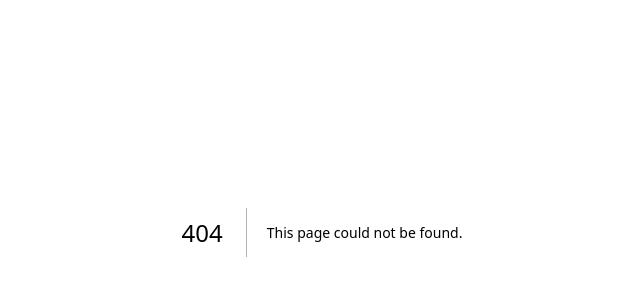
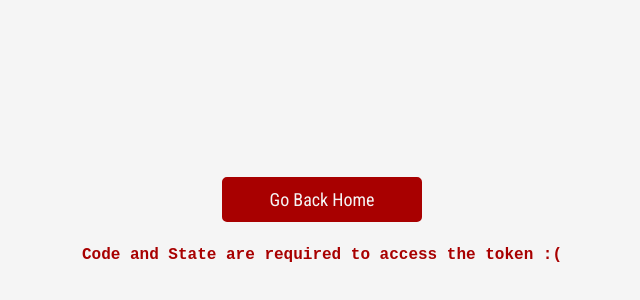
Before and after one commit to NerdPlayground/auralis, a Next.js app: page /authorize in a window 1280 px wide. Before the commit this address had no page. Shown: the part 168-468 px from the top of the page, without its empty margins (318-958 px from the left). Built offline with nearby package versions, Linux system fonts and the light colour scheme.

Commit message:
chore (Application) : setup application security - authorization and authentication

```diff
--- /dev/null
+++ b/app/authorize/page.js
@@ -0,0 +1,99 @@
+"use client";
+import Link from "next/link";
+import { robotoCondensed } from "@/app/ui/fonts";
+import { getAccessToken } from "@/app/lib/actions";
+import { useEffect, useState, useTransition } from "react";
+
+export default function Page({ searchParams }){
+    const initialState=Object.freeze({
+        status: false,
+        error: false,
+        content: null,
+    });
+    const [message, setMessage]=useState(initialState);
+    const [spotifyParams, setParams]=useState(null);
+    const [isPending, startTransition]=useTransition();
+
+    useEffect(()=>{
+        const spError=searchParams["error"];
+        if(spError){
+            setMessage({
+                status: true, error: true,
+                content: "The application has been denied access to the user's information :(",
+            });
+            return;
+        }
+
+        const {code,state}=searchParams;
+        if(code===undefined || state===undefined){
+            setMessage({
+                status: true, error: true,
+                content: "Code and State are required to access the token :(",
+            });
+            return;
+        }
+
+        setParams({code, state});
+
+    },[searchParams]);
+
+    return (
+        <>
+            {message.status?(
+                <>
+                    <Link
+                        id="authorize-button" href="/"
+                        className={`
+                            ${robotoCondensed.className}
+                            ${message.error? 'error':'info'}
+                            button
+                        `}
+                    >
+                        Go Back Home
+                    </Link>
+                    <p
+                        className={`
+                            message
+                            ${message.error? "error-message" : "info-message"}
+                        `}
+                    >
+                        {message.content}
+                    </p>
+                </>
+            ):(
+                <>
+                    <button
+                        id="authorize-button"
+                        className={`${robotoCondensed.className} button`}
+                        onClick={()=>{
+                            startTransition(async()=>{
+                                const response=await getAccessToken(spotifyParams);
+                                if(!response.success) {
+                                    setMessage({
+                                        status: true, error: true,
+                                        content: response.message,
+                                    });
+                                    return;
+                                }
+
+                                const { access_token, refresh_token, expires_in }=response;
+                                localStorage.setItem(
+                                    "spotify-package",
+                                    `${access_token} | ${refresh_token} | ${expires_in}`
+                                );
+
+                                setMessage({
+                                    status: true, error: false,
+                                    content: "The application has been authorized successfully :)"
+                                });
+                            });
+                        }}
+                    >{
+                        isPending? `Loading...`:`Get Access Token`
+                    }</button>
+                    <p className="message"></p>
+                </>
+            )}
+        </>
+    );
+}
--- a/app/layout.js
+++ b/app/layout.js
@@ -8,7 +8,9 @@ export const metadata = {
 export default function RootLayout({ children }) {
     return (
         <html lang="en">
-            <body>{children}</body>
+            <body>
+                <div id="root">{children}</div>
+            </body>
         </html>
     );
 }
--- /dev/null
+++ b/app/lib/actions.js
@@ -0,0 +1,70 @@
+"use server";
+import { trackDynamicDataAccessed } from 'next/dist/server/app-render/dynamic-rendering';
+import { redirect } from 'next/navigation'
+
+export async function handleAuthorization(){
+    const SCOPES=Object.freeze([
+        "playlist-modify-public",
+        "playlist-modify-private",
+        "user-read-currently-playing",
+        "user-read-playback-state",
+    ]);
+
+    const url_params=new URLSearchParams({
+        response_type: "code",
+        client_id: process.env.CLIENT_ID,
+        scope: SCOPES.join(" "),
+        redirect_uri: "http://localhost:3000/authorize",
+        state: process.env.STATE,
+    });
+
+    redirect(`https://accounts.spotify.com/authorize?${url_params}`);
+}
+
+export async function getAccessToken({code, state}){
+    if(process.env.STATE!==state) return {
+        success: false,
+        message: "The state provided does not match the application's state :(",
+    };
+
+    const
+        client_id=process.env.CLIENT_ID,
+        client_secret=process.env.CLIENT_SECRET,
+        authorization=new Buffer.from(`${client_id}:${client_secret}`).toString('base64');
+
+    const response=await fetch("https://accounts.spotify.com/api/token",{
+        method: "POST",
+        body: new URLSearchParams({
+            code:code,
+            grant_type:"authorization_code",
+            redirect_uri:"http://localhost:3000/authorize",
+        }),
+        headers:{
+            "Authorization":`Basic ${authorization}`,
+            "content-type":"application/x-www-form-urlencoded",
+        },
+    });
+
+    if(!response.ok){
+        const {error,error_description}=JSON.parse(await response.text());
+        console.log("==================================================");
+        console.log(`Error: ${error}`);
+        console.log(`Error Description: ${error_description}`);
+        console.log("==================================================");
+        return {
+            success: false,
+            message: "There was an error in processing your request :(",
+        };
+    }
+
+    const results=await response.json();
+    return {
+        success: true,
+        access_token: results.access_token,
+        refresh_token: results.refresh_token,
+        expires_in: results.expires_in,
+    };
+}
+
+export async function handleUserPlaylist(){
+}
--- /dev/null
+++ b/app/ui/fonts.js
@@ -0,0 +1,5 @@
+import { Roboto_Condensed } from "next/font/google";
+
+export const robotoCondensed=Roboto_Condensed({
+    weight:"400", style:"normal", subsets:["latin"]
+});
--- a/app/ui/styles.scss
+++ b/app/ui/styles.scss
@@ -10,6 +10,8 @@
 :root{
     --white: #f5f5f5;
     --black: #333333;
+    --red: #A80000;
+    --green: #006100;
 }
 
 body{
@@ -21,4 +23,50 @@ body{
 #root{
     @include flex(column,center,center);
     @include dimensions(100%,1500px,100%,100%);
+    .button{
+        cursor: pointer;
+        padding: 10px;
+        margin-bottom: 25px;
+        @include dimensions(200px,200px);
+        font-size: 18px;
+        color: var(--black);
+        border-radius: 5px;
+        background-color: var(--white);
+        @include border(var(--black),2px);
+        &:hover{
+            color: var(--white);
+            background-color: var(--black);
+        }
+    }
+    a{
+        text-align: center;
+        text-decoration: none;
+    }
+    .error{
+        color: var(--white);
+        border-color: var(--red);
+        background-color: var(--red);
+        &:hover{
+            border-color: var(--black);
+        }
+    }
+    .info{
+        color: var(--white);
+        border-color: var(--green);
+        background-color: var(--green);
+        &:hover{
+            border-color: var(--black);
+        }
+    }
+    .message{
+        $size: 16px;
+        @include text($size,$size,monospace,var(--black),bold);
+        @include dimensions(fit-content,fit-content,40px,40px);
+    }
+    .error-message{
+        color: var(--red);
+    }
+    .info-message{
+        color: var(--green);
+    }
 }
```
Also changed, not shown: app/lib/hooks.js (added, +12 -0 lines), app/page.js (+27 -1 lines), 1 other file (tests, documents, lock files or other folders).
